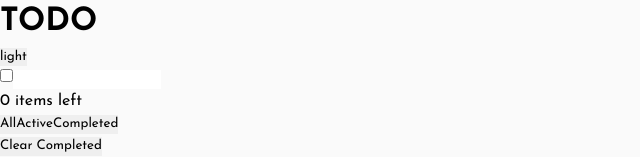
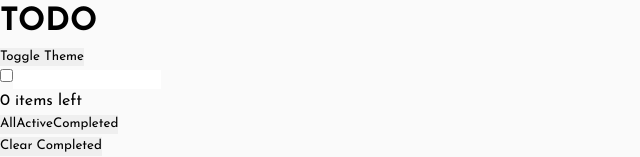
Before and after one commit to JorgeAMendoza/react-to-do, a React (Create React App) app: page / in a window 1280 px wide. Shown: the top 157 px of the page, without its empty margins (0-640 px from the left). Built offline with nearby package versions, Linux system fonts and the light colour scheme.

Commit message:
pass down the toggle theme function to the heade where it is called with the toggle theme button, confiremd that state changes

```diff
--- a/src/App.tsx
+++ b/src/App.tsx
@@ -21,7 +21,7 @@ function App() {
     <ThemeProvider theme={theme === 'light' ? lightTheme : darkTheme}>
       <DndProvider backend={HTML5Backend}>
         <GlobalStyles />
-        <Header />
+        <Header toggleTheme={toggleTheme} />
         <TodoList />
         <p>Drag and drop to reorder list</p>
       </DndProvider>
--- a/src/components/Header/Header.tsx
+++ b/src/components/Header/Header.tsx
@@ -1,8 +1,12 @@
-import { ThemeToggle } from "./ThemeToggle"
+interface headerProps {
+  toggleTheme: () => void;
+}
 
-export const Header = () =>{
-    return <header>
-        <h1>TODO</h1>
-        <ThemeToggle themeValue="light" toggleTheme={() => console.log("Toggling Theme")}/>
+export const Header = ({ toggleTheme }: headerProps) => {
+  return (
+    <header>
+      <h1>TODO</h1>
+      <button onClick={() => toggleTheme()}>Toggle Theme</button>
     </header>
-}
+  );
+};
--- a/src/components/Header/ThemeToggle.tsx
+++ /dev/null
@@ -1,8 +0,0 @@
-type ThemeToggleProps = {
-    themeValue: string,
-    toggleTheme: () => void
-}
-
-export const ThemeToggle = ({themeValue, toggleTheme}: ThemeToggleProps) =>{
-    return <button onClick={toggleTheme}>{themeValue}</button>
-}
```
